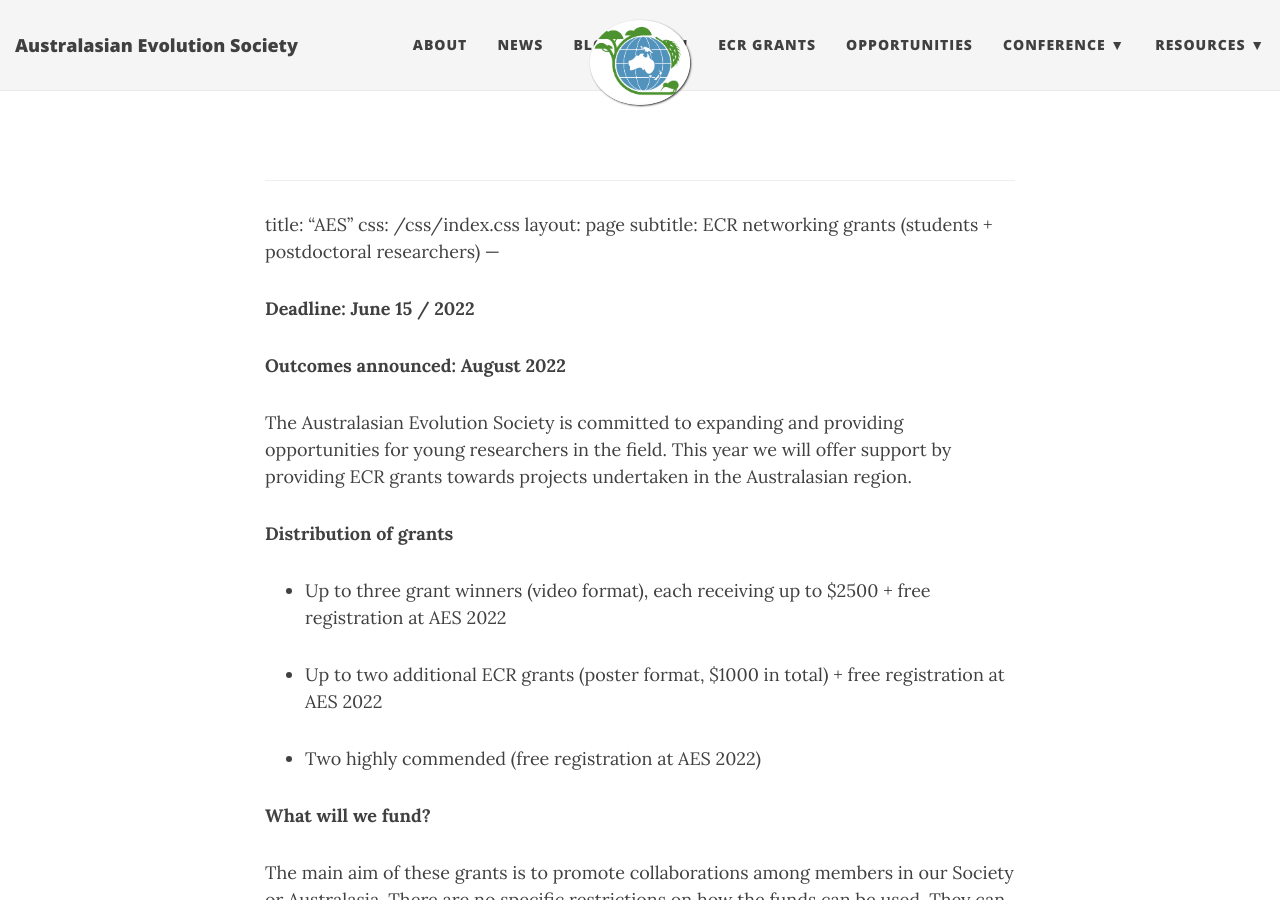
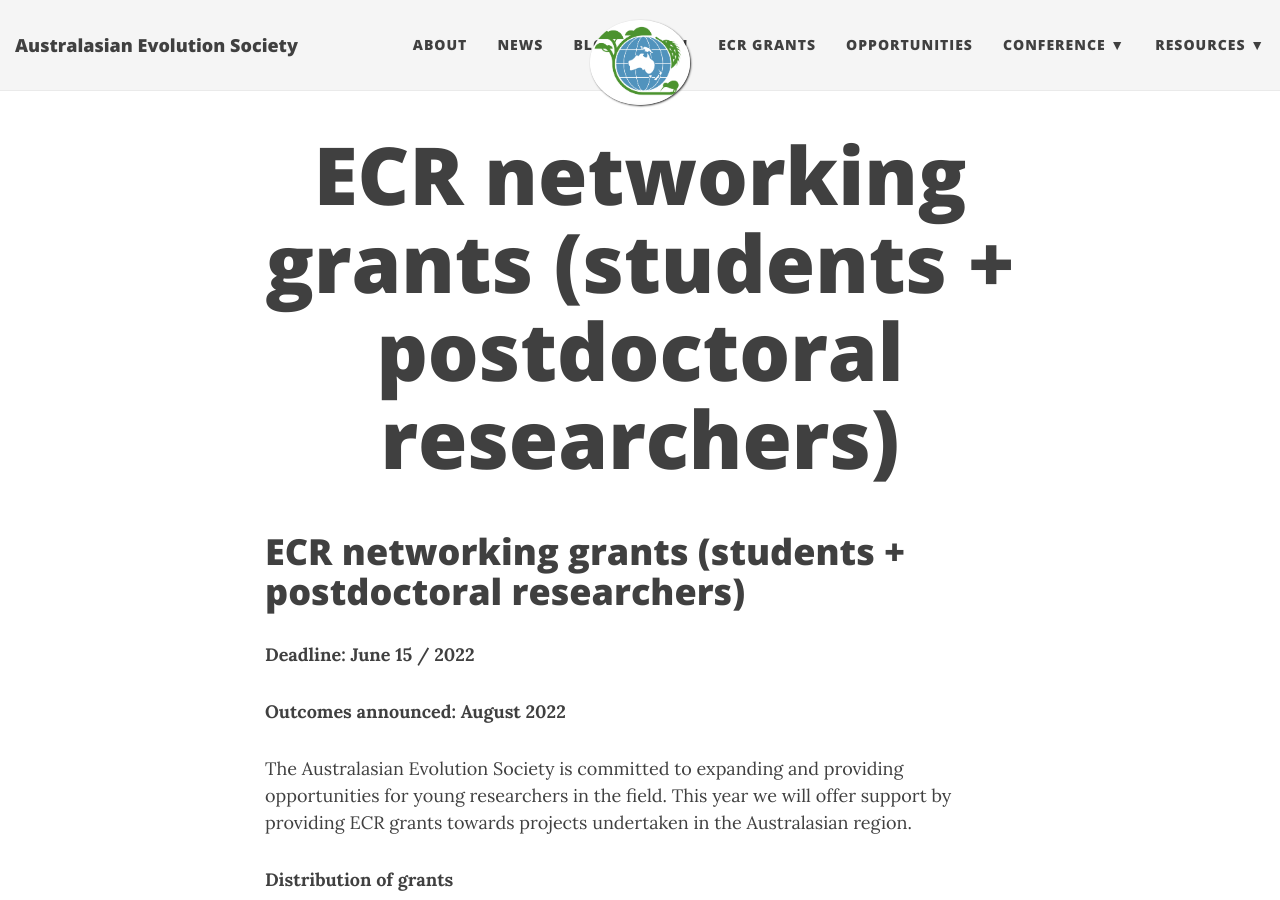
Before and after one commit to ausevo/ausevo.github.io, a Jekyll site: the page built from ECR_grants_2022.md, in a window 1280 px wide and 900 px high. Built offline with Jekyll 4.4.1, drawn with Linux system fonts in a browser that asks for light colours; nearby versions of some CDN libraries; our own code applies the rules of GitHub Pages for plain Markdown files.

Commit message:
header update

```diff
--- a/ECR_grants_2022.md
+++ b/ECR_grants_2022.md
@@ -1,10 +1,6 @@
 
----
-title: "AES"
-css: /css/index.css
-layout: page
-subtitle: ECR networking grants (students + postdoctoral researchers)
----
+
+# ECR networking grants (students + postdoctoral researchers)
 
 **Deadline: June 15 / 2022**
 
```
